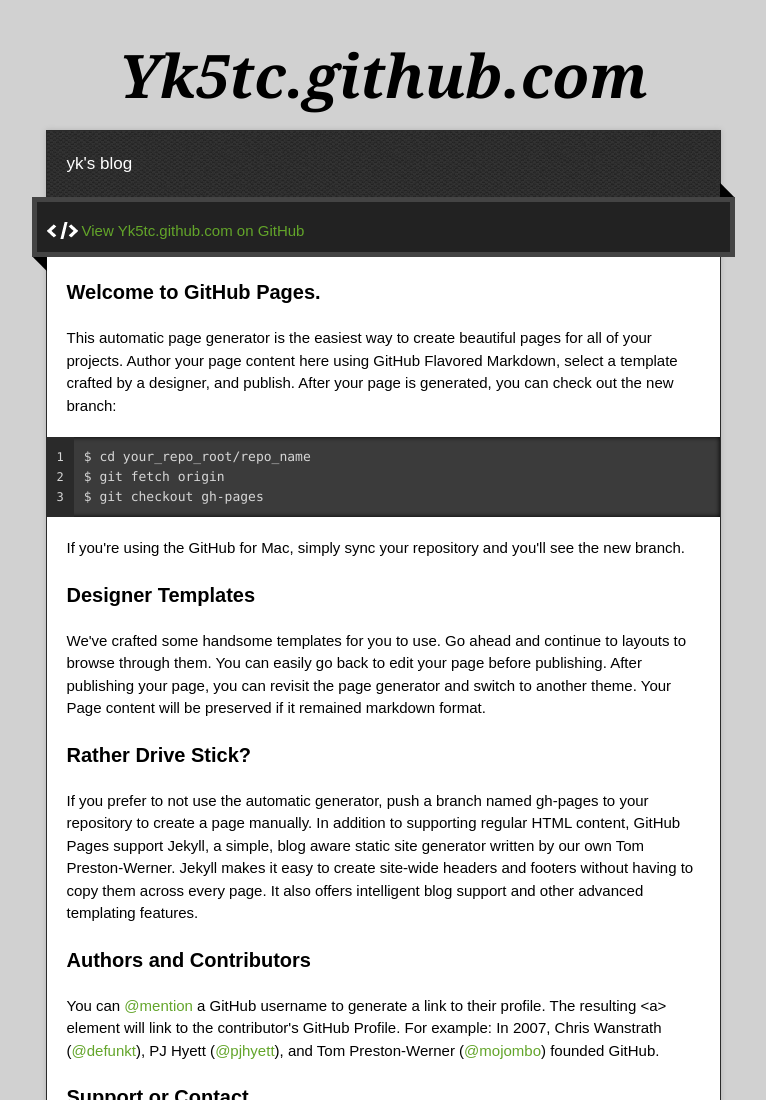
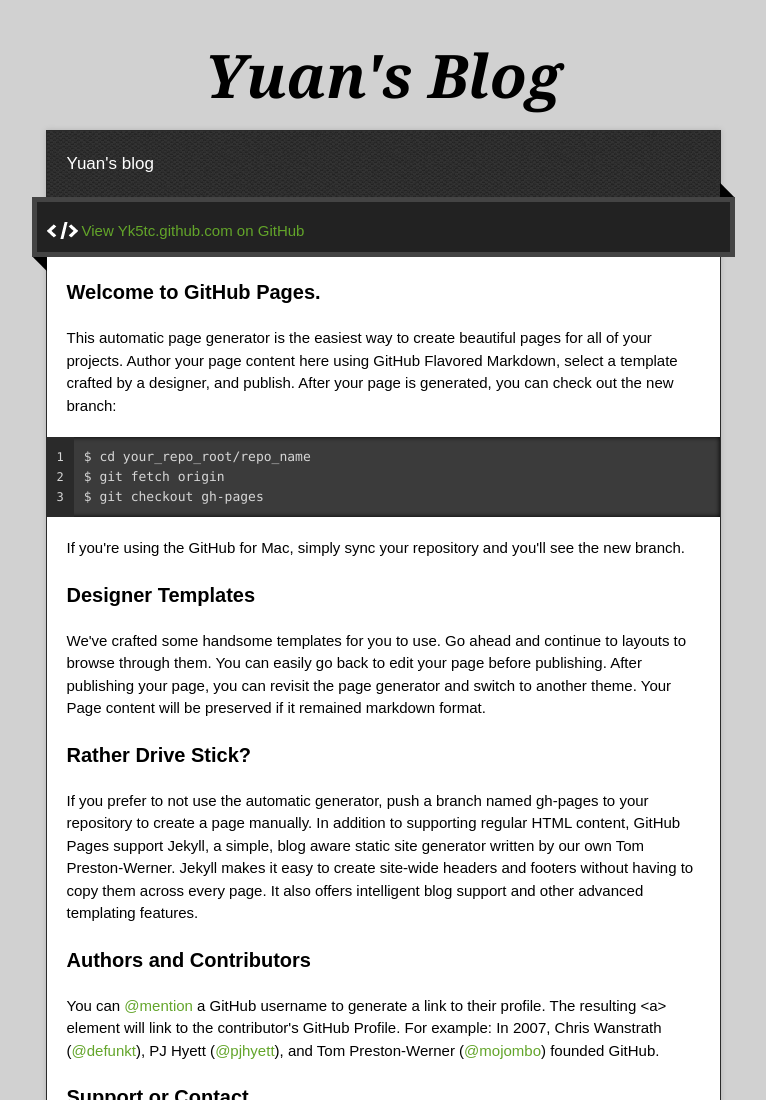
Before and after one commit to kyle0005/yk5tc.github.com, a plain HTML site: page index.html in a window 1280 px wide. Shown: the top 1100 px of the page, without its empty margins (257-1023 px from the left). Drawn offline with nearby package versions, Linux system fonts and the light colour scheme.

Commit message:
修改了首页部分内容

```diff
--- a/index.html
+++ b/index.html
@@ -22,10 +22,10 @@
 
   <div class="wrapper">
     <header>
-      <h1 class="title">Yk5tc.github.com</h1>
+      <h1 class="title">Yuan's Blog</h1>
     </header>
     <div id="container">
-      <p class="tagline">yk's blog</p>
+      <p class="tagline">Yuan's blog</p>
       <div id="main" role="main">
         <div class="download-bar">
         <div class="inner">
```
